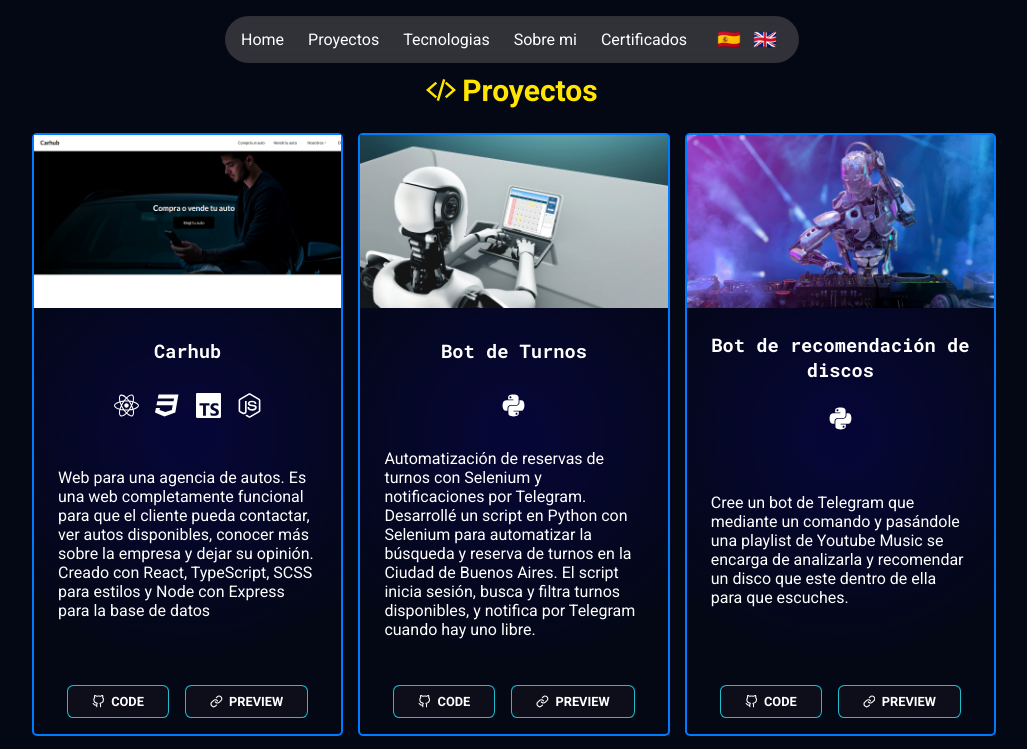
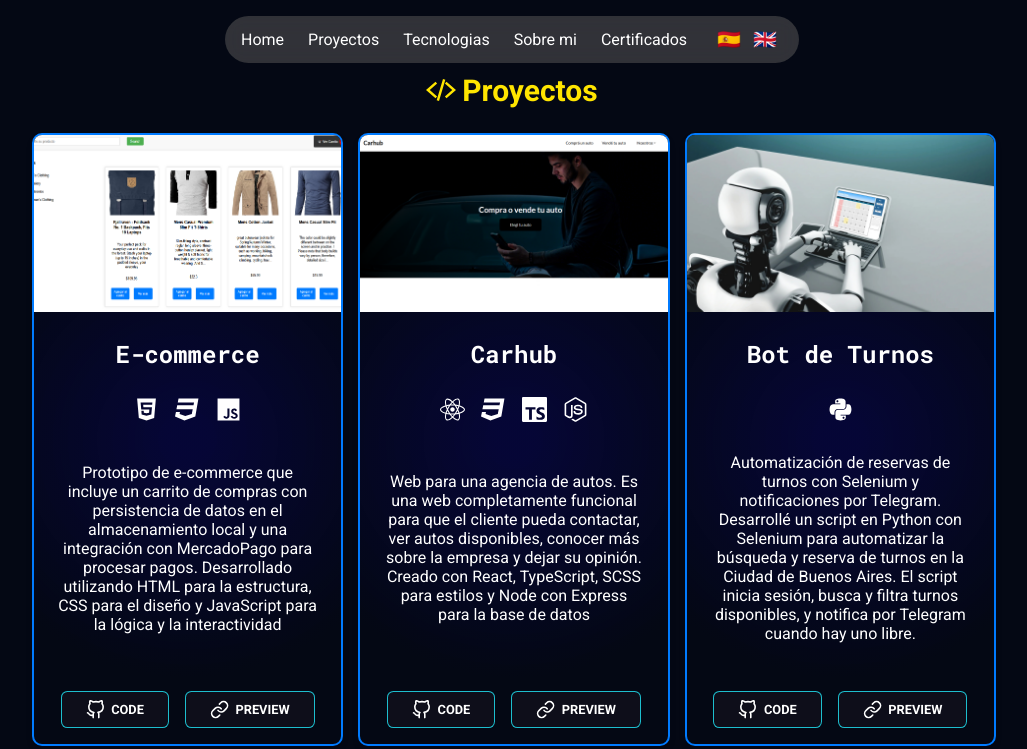
Before and after one commit to TomasAgustinDuro/portfolio-tomas, a React (Vite) app: page /proyectos in a window 1280 px wide. Shown: the top 749 px of the page, without its empty margins (128-1155 px from the left). Built offline with nearby package versions, Linux system fonts and the light colour scheme.

Commit message:
Add new project in projects section

```diff
--- a/src/assets/proyectos.json
+++ b/src/assets/proyectos.json
@@ -1,4 +1,12 @@
 [
+  {
+    "img": "/img/e-commerce.png",
+    "titulo": "projects.demo.title",
+    "tecnologia": ["FaHtml5","FaCss3", "FaJs"],
+    "texto": "projects.demo.text",
+    "github": "https://github.com/TomasAgustinDuro/practice-store",
+    "preview": "https://practice-store-six.vercel.app/"
+  },
   {
     "img": "/img/carhub.png",
     "titulo": "projects.carhub.title",
@@ -59,7 +67,7 @@
   {
     "img": "/img/encriptador.png",
     "titulo": "projects.encriptador.title",
-    "tecnologia": ["FaHtml5", "FaJs"],
+    "tecnologia": ["FaHtml5","FaCss3", "FaJs"],
     "texto": "projects.encriptador.text",
     "github": "https://github.com/TomasAgustinDuro/Encriptador",
     "preview": "https://tomasagustinduro.github.io/Encriptador/"
--- a/src/components/Proyectos/Card/item.module.css
+++ b/src/components/Proyectos/Card/item.module.css
@@ -9,16 +9,6 @@
   }
 }
 
-
-.item:nth-child(even) {
-  animation-delay: 0.4s;
-}
-
-.item:nth-child(odd) {
-  animation-delay: 0.6s;
-}
-
-
 .item {
   animation: slideIn 1.5s ease-out forwards;
   opacity: 0;
@@ -26,11 +16,18 @@
   flex-direction: column;
   justify-content: space-between;
   width: 100%;
-  border: solid 1px red;
   height: 100%;
   background: radial-gradient(circle, #0d039b42 5%, var(--bg-color) 70%);
   border: 2px solid var(--border-color);
-  border-radius: 5px;
+  border-radius: 10px;
+  overflow: hidden;
+  box-shadow: 0 4px 6px rgba(0, 0, 0, 0.1);
+  transition: transform 0.3s ease, box-shadow 0.3s ease;
+}
+
+.item:hover {
+  transform: translateY(-5px);
+  box-shadow: 0 8px 12px rgba(0, 0, 0, 0.2);
 }
 
 .itemImagen {
@@ -40,9 +37,11 @@
 
 .itemImagen img {
   width: 100%;
+  height: 100%;
+  aspect-ratio: 16 / 9;
+  object-fit: cover;
+  object-position: center;
   transition: transform 0.6s cubic-bezier(0.25, 0.8, 0.25, 1);
-  display: flex;
-  margin: auto;
 }
 
 .itemImagen:hover img {
@@ -53,19 +52,26 @@
   font-family: var(--font-family-mono);
   font-weight: bold;
   text-align: center;
+  margin: 1rem 0;
+  font-size: 1.5rem;
+  color: var(--text-color);
 }
 
 .itemTecnologias {
   display: flex;
   justify-content: center;
   gap: 1em;
+  flex-wrap: wrap;
+  padding: 0 1rem;
 }
 
 .itemTexto {
   display: flex;
   height: 30%;
-  padding:1.5em;
+  padding: 1.5em;
   align-items: center;
+  text-align: center;
+  color: var(--text-color);
 }
 
 .itemDirecciones {
@@ -74,3 +80,20 @@
   justify-content: center;
   padding: 1em;
 }
+
+
+.itemDirecciones button:hover {
+  background-color: var(--highlight-hover-color);
+}
+
+.itemDirecciones button svg {
+  font-size: 1.2rem;
+}
+
+.item:nth-child(even) {
+  animation-delay: 0.4s;
+}
+
+.item:nth-child(odd) {
+  animation-delay: 0.6s;
+}
--- a/src/components/Proyectos/Proyectos.jsx
+++ b/src/components/Proyectos/Proyectos.jsx
@@ -20,7 +20,7 @@ export function Proyectos() {
     FaNode: <FaNodeJs size={25}/>
   };
 
-  const { t, i18n} = useTranslation();
+  const { t} = useTranslation();
 
   return (
     <>
--- a/src/locales/en.json
+++ b/src/locales/en.json
@@ -24,6 +24,10 @@
 
   "projects": {
     "title": "Projects",
+    "demo": {
+      "title": "E-commerce",
+      "text": "E-commerce prototype featuring a shopping cart with local storage data persistence and MercadoPago integration for payment processing. Developed using HTML for structure, CSS for design, and JavaScript for logic and interactivity"
+    },
     "carhub": {
       "title": "Carhub",
       "text": "Website for a car agency. A fully functional site for customers to contact, view available cars, learn more about the company, and leave feedback. Built with React, TypeScript, SCSS for styling, and Node with Express for the database."
--- a/src/locales/es.json
+++ b/src/locales/es.json
@@ -24,6 +24,10 @@
 
   "projects": {
     "title": "Proyectos",
+    "demo": {
+      "title": "E-commerce",
+      "text": "Prototipo de e-commerce que incluye un carrito de compras con persistencia de datos en el almacenamiento local y una integración con MercadoPago para procesar pagos. Desarrollado utilizando HTML para la estructura, CSS para el diseño y JavaScript para la lógica y la interactividad"
+    },
     "carhub": {
       "title": "Carhub",
       "text": "Web para una agencia de autos. Es una web completamente funcional para que el cliente pueda contactar, ver autos disponibles, conocer más sobre la empresa y dejar su opinión. Creado con React, TypeScript, SCSS para estilos y Node con Express para la base de datos"
```
Also changed, not shown: public/img/e-commerce.jpg (added), public/img/e-commerce.png (added).
